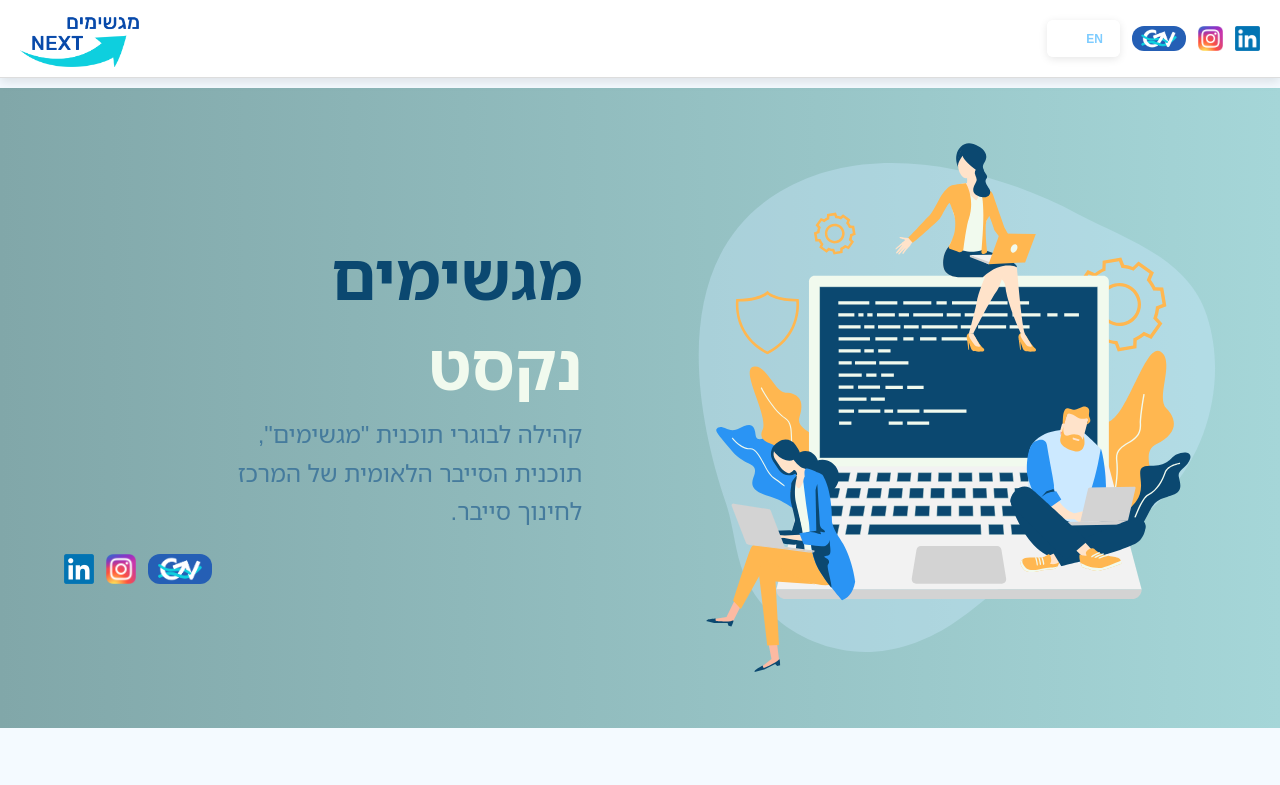
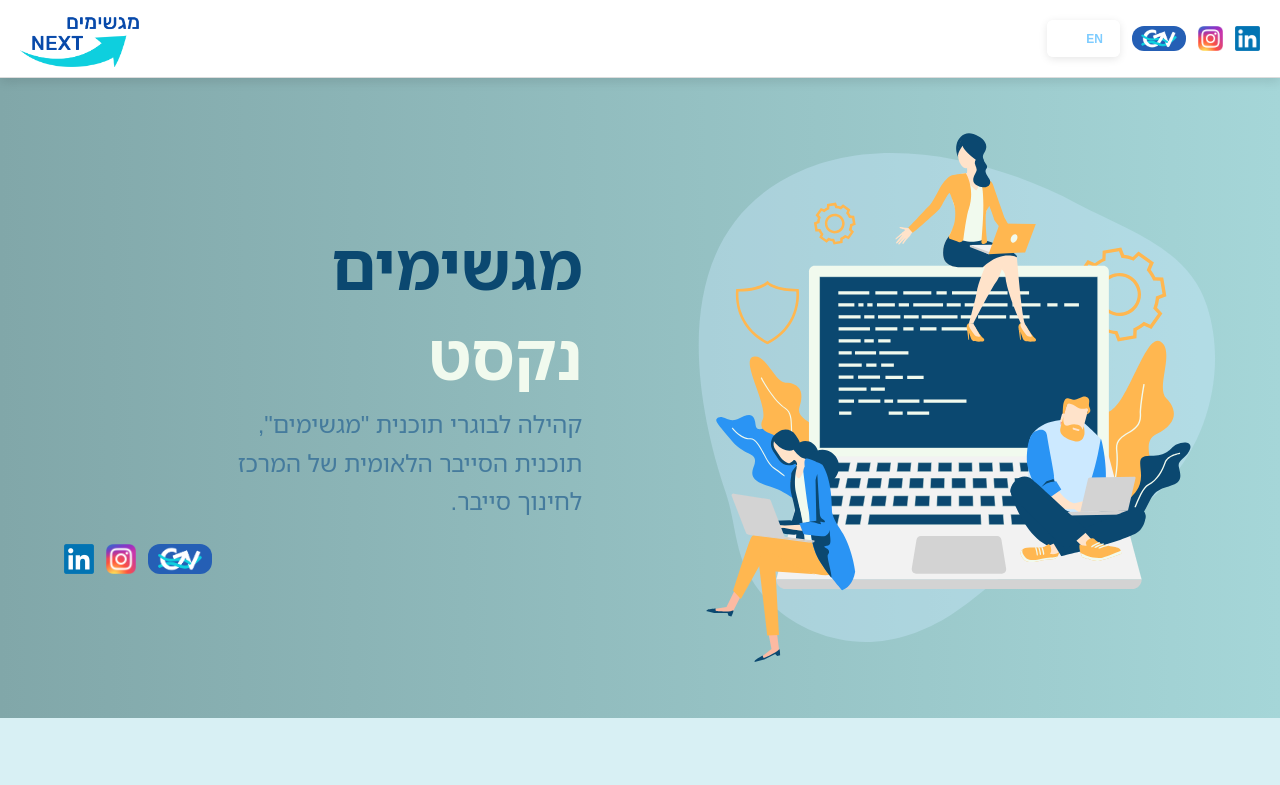
Before and after one commit to magshimim-next/magshmim-next.github.io, a plain HTML site: page index.html in a window 1280 px wide. Shown: the top 785 px of the page. Drawn offline with nearby package versions, Linux system fonts and the light colour scheme; files whose address does not match are found by name.

Commit message:
DELETED: odd spaces

```diff
--- a/index.html
+++ b/index.html
@@ -56,10 +56,8 @@
         </div>
       </div>
 
-      <div class="spacer"></div>
-
       <!-- Hero Section -->
-      <section id="hero-section" class="section-row">
+      <section id="hero-section">
         <div class="hero-content flex-row">
           <div class="text-block">
             <h2 class="primary-color" data-i18n="hero.title">Magshimim</h2>
```
